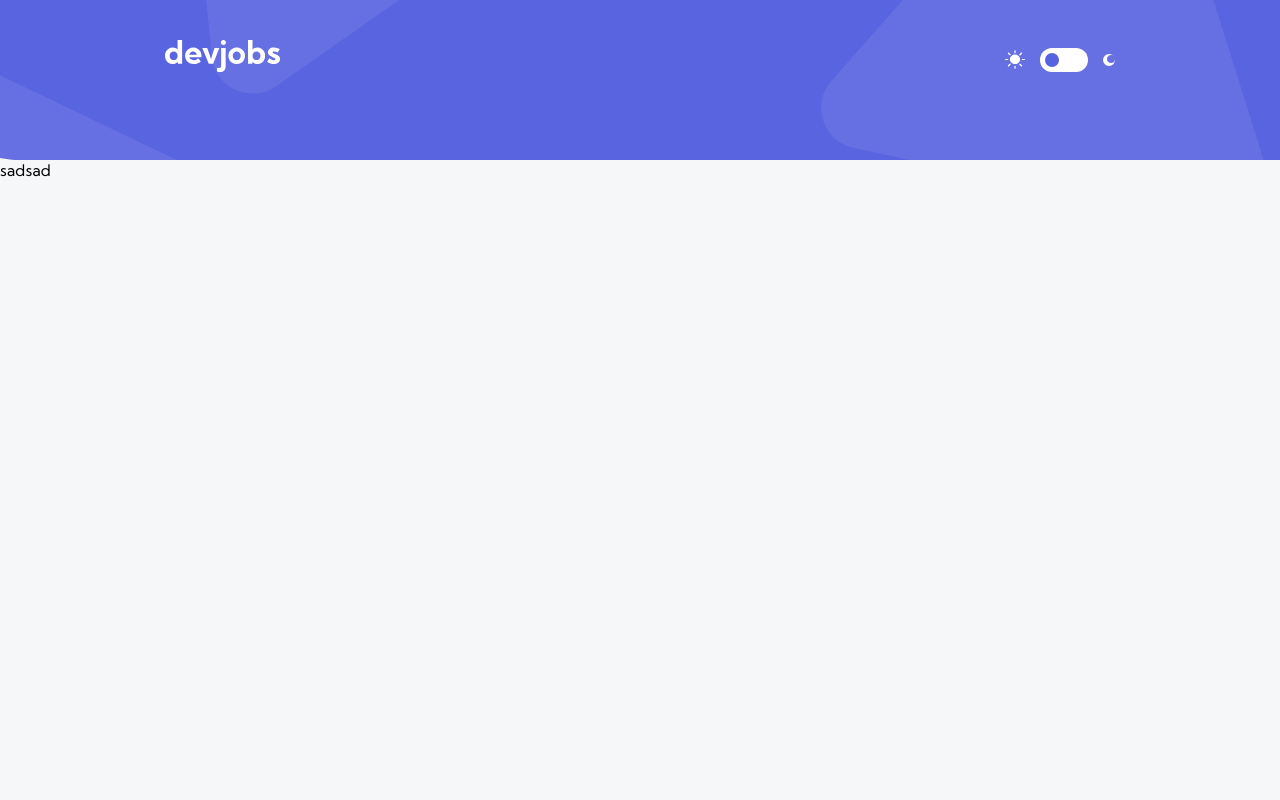
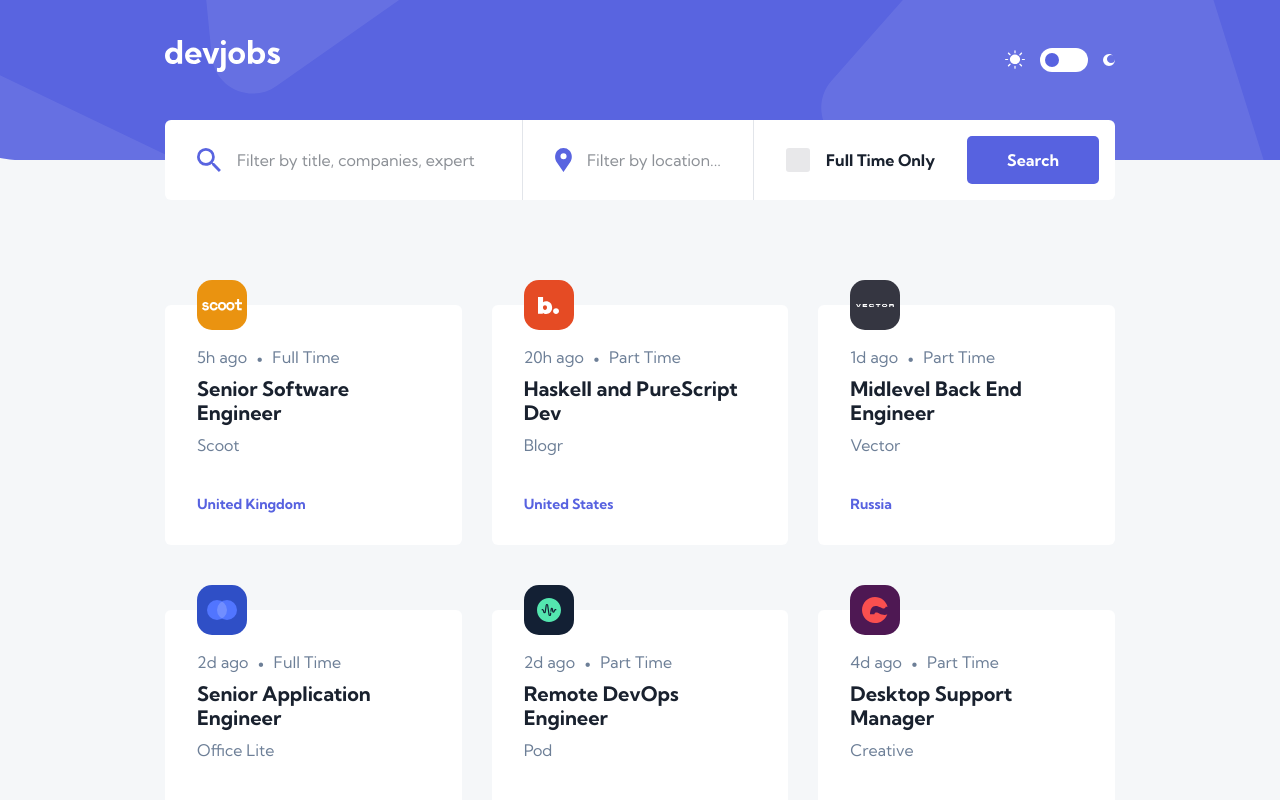
Before and after one commit to andreasremdt/fm-challenges, a React (Vite) app in the folder devjobs-web-app/: page / in a window 1280 px wide. Shown: the top 800 px of the page. Built offline with nearby package versions, Linux system fonts and the light colour scheme.

Commit message:
feat: add listings overview

```diff
--- a/devjobs-web-app/data.json
+++ b/devjobs-web-app/public/data.json
@@ -2,7 +2,7 @@
   {
     "id": 1,
     "company": "Scoot",
-    "logo": "./assets/logos/scoot.svg",
+    "logo": "/logos/scoot.svg",
     "logoBackground": "hsl(36, 87%, 49%)",
     "position": "Senior Software Engineer",
     "postedAt": "5h ago",
@@ -33,7 +33,7 @@
   {
     "id": 2,
     "company": "Blogr",
-    "logo": "./assets/logos/blogr.svg",
+    "logo": "/logos/blogr.svg",
     "logoBackground": "hsl(12, 79%, 52%)",
     "position": "Haskell and PureScript Dev",
     "postedAt": "20h ago",
@@ -64,7 +64,7 @@
   {
     "id": 3,
     "company": "Vector",
-    "logo": "./assets/logos/vector.svg",
+    "logo": "/logos/vector.svg",
     "logoBackground": "hsl(235, 10%, 23%)",
     "position": "Midlevel Back End Engineer",
     "postedAt": "1d ago",
@@ -94,7 +94,7 @@
   {
     "id": 4,
     "company": "Office Lite",
-    "logo": "./assets/logos/officelite.svg",
+    "logo": "/logos/officelite.svg",
     "logoBackground": "hsl(227, 62%, 48%)",
     "position": "Senior Application Engineer",
     "postedAt": "2d ago",
@@ -126,7 +126,7 @@
   {
     "id": 5,
     "company": "Pod",
-    "logo": "./assets/logos/pod.svg",
+    "logo": "/logos/pod.svg",
     "logoBackground": "hsl(216, 46%, 14%)",
     "position": "Remote DevOps Engineer",
     "postedAt": "2d ago",
@@ -162,7 +162,7 @@
   {
     "id": 6,
     "company": "Creative",
-    "logo": "./assets/logos/creative.svg",
+    "logo": "/logos/creative.svg",
     "logoBackground": "hsl(295, 55%, 21%)",
     "position": "Desktop Support Manager",
     "postedAt": "4d ago",
@@ -196,7 +196,7 @@
   {
     "id": 7,
     "company": "Pomodoro",
-    "logo": "./assets/logos/pomodoro.svg",
+    "logo": "/logos/pomodoro.svg",
     "logoBackground": "hsl(254, 71%, 45%)",
     "position": "iOS Engineer",
     "postedAt": "1w ago",
@@ -227,7 +227,7 @@
   {
     "id": 8,
     "company": "Maker",
-    "logo": "./assets/logos/maker.svg",
+    "logo": "/logos/maker.svg",
     "logoBackground": "hsl(218, 58%, 31%)",
     "position": "Senior EJB Developer",
     "postedAt": "1w ago",
@@ -258,7 +258,7 @@
   {
     "id": 9,
     "company": "Coffeeroasters",
-    "logo": "./assets/logos/coffeeroasters.svg",
+    "logo": "/logos/coffeeroasters.svg",
     "logoBackground": "hsl(29, 60%, 87%)",
     "position": "Senior Frontend Developer",
     "postedAt": "1w ago",
@@ -289,7 +289,7 @@
   {
     "id": 10,
     "company": "Mastercraft",
-    "logo": "./assets/logos/mastercraft.svg",
+    "logo": "/logos/mastercraft.svg",
     "logoBackground": "hsl(0, 0%, 12%)",
     "position": "App & Website Designer",
     "postedAt": "2w ago",
@@ -322,7 +322,7 @@
   {
     "id": 11,
     "company": "Crowdfund",
-    "logo": "./assets/logos/crowdfund.svg",
+    "logo": "/logos/crowdfund.svg",
     "logoBackground": "hsl(157, 57%, 50%)",
     "position": "Fullstack Developer",
     "postedAt": "1mo ago",
@@ -355,7 +355,7 @@
   {
     "id": 12,
     "company": "Typemaster",
-    "logo": "./assets/logos/typemaster.svg",
+    "logo": "/logos/typemaster.svg",
     "logoBackground": "hsl(22, 89%, 52%)",
     "position": "Technical Lead Engineer",
     "postedAt": "1mo ago",
@@ -387,7 +387,7 @@
   {
     "id": 13,
     "company": "Crowdfund",
-    "logo": "./assets/logos/crowdfund.svg",
+    "logo": "/logos/crowdfund.svg",
     "logoBackground": "hsl(157, 57%, 50%)",
     "position": "Front-end Developer",
     "postedAt": "1mo ago",
@@ -419,7 +419,7 @@
   {
     "id": 14,
     "company": "Coffeeroasters",
-    "logo": "./assets/logos/coffeeroasters.svg",
+    "logo": "/logos/coffeeroasters.svg",
     "logoBackground": "hsl(29, 60%, 87%)",
     "position": "Junior Full-Stack Developer",
     "postedAt": "1mo ago",
@@ -451,7 +451,7 @@
   {
     "id": 15,
     "company": "Blogr",
-    "logo": "./assets/logos/blogr.svg",
+    "logo": "/logos/blogr.svg",
     "logoBackground": "hsl(12, 79%, 52%)",
     "position": "Midweight Front-end Developer",
     "postedAt": "1mo ago",
--- /dev/null
+++ b/devjobs-web-app/src/components/job-preview.styled.ts
@@ -0,0 +1,72 @@
+import styled from "styled-components";
+
+export const Card = styled.article`
+  background-color: ${(props) => props.theme.colors.element};
+  border-radius: 6px;
+  padding: 32px;
+  display: flex;
+  flex-direction: column;
+  align-items: flex-start;
+  position: relative;
+  margin-top: 25px;
+`;
+
+export const Logo = styled.figure`
+  order: 1;
+  width: 50px;
+  aspect-ratio: 1;
+  border-radius: 15px;
+  display: grid;
+  place-items: center;
+  position: absolute;
+  top: -25px;
+  left: 32px;
+  margin: unset;
+`;
+
+export const Meta = styled.p`
+  color: ${(props) => props.theme.colors.darkGrey};
+  order: 2;
+  margin-block: 10px;
+
+  > span {
+    font-size: 30px;
+    line-height: 0;
+    vertical-align: middle;
+    display: inline-block;
+    margin-inline: 5px;
+  }
+`;
+
+export const Title = styled.h3`
+  font-size: ${(props) => props.theme.fontSizes.h3};
+  line-height: ${(props) => props.theme.lineHeights.h3};
+  margin: unset;
+  order: 3;
+
+  a {
+    text-decoration: none;
+    color: ${(props) => props.theme.colors.headings.text};
+
+    &:hover {
+      color: ${(props) => props.theme.colors.headings.hover.text};
+    }
+  }
+`;
+
+export const Company = styled.p`
+  color: ${(props) => props.theme.colors.darkGrey};
+  order: 4;
+  margin-block: 10px;
+`;
+
+export const Location = styled.p`
+  background-color: transparent;
+  border: unset;
+  order: 5;
+  font-family: inherit;
+  font-size: 14px;
+  font-weight: bold;
+  color: ${(props) => props.theme.colors.violet};
+  margin-block: 30px 0;
+`;
--- /dev/null
+++ b/devjobs-web-app/src/components/job-preview.tsx
@@ -0,0 +1,28 @@
+import { Link } from "react-router-dom";
+
+import type { Job } from "../services/jobs";
+import * as Styled from "./job-preview.styled";
+
+type JobPreviewProps = {
+  job: Partial<Job>;
+};
+
+function JobPreview({ job }: JobPreviewProps) {
+  return (
+    <Styled.Card>
+      <Styled.Title>
+        <Link to={`/jobs/${job.id}`}>{job.position}</Link>
+      </Styled.Title>
+      <Styled.Logo style={{ background: job.logoBackground }}>
+        <img src={job.logo} alt="" />
+      </Styled.Logo>
+      <Styled.Meta>
+        {job.postedAt} <span>•</span> {job.contract}
+      </Styled.Meta>
+      <Styled.Company>{job.company}</Styled.Company>
+      <Styled.Location>{job.location}</Styled.Location>
+    </Styled.Card>
+  );
+}
+
+export default JobPreview;
--- a/devjobs-web-app/src/components/search-bar.tsx
+++ b/devjobs-web-app/src/components/search-bar.tsx
@@ -1,20 +1,51 @@
+import { useState, FormEvent } from "react";
+
 import Checkbox from "./checkbox";
 import * as Styled from "./search-bar.styled";
 
-function SearchBar() {
+export type SearchProps = {
+  search: string;
+  location: string;
+  fullTimeOnly: boolean;
+};
+
+type SearchBarProps = {
+  availableLocations: string[];
+  onSearch: ({ search, location, fullTimeOnly }: SearchProps) => void;
+};
+
+function SearchBar({ availableLocations, onSearch }: SearchBarProps) {
+  const [search, setSearch] = useState("");
+  const [location, setLocation] = useState("");
+  const [fullTimeOnly, setFullTimeOnly] = useState(false);
+
+  function handleSubmit(event: FormEvent<HTMLFormElement>) {
+    event.preventDefault();
+
+    onSearch({ search, location, fullTimeOnly });
+  }
+
   return (
-    <Styled.Form noValidate>
-      <Styled.SearchInput type="search" id="search" placeholder="Filter by title, companies, expertise..." />
+    <Styled.Form noValidate onSubmit={handleSubmit}>
+      <Styled.SearchInput
+        type="search"
+        value={search}
+        onChange={(event) => setSearch(event.target.value)}
+        placeholder="Filter by title, companies, expertise..."
+      />
 
-      <Styled.Select required>
-        <option value="" selected>
-          Filter by location...
-        </option>
-        <option value="uk">United Kingdom</option>
-        <option value="us">United States</option>
+      <Styled.Select required value={location} onChange={(event) => setLocation(event.target.value)}>
+        <option value="">Filter by location...</option>
+        {availableLocations.map((location) => (
+          <option key={location} value={location}>
+            {location}
+          </option>
+        ))}
       </Styled.Select>
 
-      <Checkbox>Full Time Only</Checkbox>
+      <Checkbox onChange={() => setFullTimeOnly(!fullTimeOnly)} checked={fullTimeOnly}>
+        Full Time Only
+      </Checkbox>
 
       <Styled.SubmitButton type="submit">Search</Styled.SubmitButton>
     </Styled.Form>
--- /dev/null
+++ b/devjobs-web-app/src/hooks/use-jobs.ts
@@ -0,0 +1,30 @@
+import { useEffect, useState } from "react";
+import jobService, { Job } from "../services/jobs";
+
+function useJobs() {
+  const [jobs, setJobs] = useState<Job[]>([]);
+  const [error, setError] = useState<string | null>(null);
+  const [loading, setLoading] = useState(true);
+
+  useEffect(() => {
+    const fetch = async () => {
+      setLoading(true);
+
+      const { success, error, data } = await jobService.getAll();
+
+      if (success) {
+        setJobs(data);
+      } else {
+        setError(error);
+      }
+
+      setLoading(false);
+    };
+
+    fetch();
+  }, []);
+
+  return { loading, jobs, error };
+}
+
+export default useJobs;
--- /dev/null
+++ b/devjobs-web-app/src/pages/home.styled.ts
@@ -0,0 +1,8 @@
+import styled from "styled-components";
+
+export const Container = styled.main`
+  margin: 40px 165px;
+  display: grid;
+  grid-template-columns: repeat(3, 1fr);
+  gap: 40px 30px;
+`;
--- a/devjobs-web-app/src/pages/home.tsx
+++ b/devjobs-web-app/src/pages/home.tsx
@@ -1,5 +1,55 @@
-function StyleGuide() {
-  return <main>sadsad</main>;
+import { useState } from "react";
+
+import * as Styled from "./home.styled";
+import JobPreview from "../components/job-preview";
+import SearchBar, { SearchProps } from "../components/search-bar";
+import useJobs from "../hooks/use-jobs";
+
+function Home() {
+  const [searchProps, setSearchProps] = useState<SearchProps>({
+    search: "",
+    location: "",
+    fullTimeOnly: false,
+  });
+  const { loading, jobs, error } = useJobs();
+
+  const locations = Array.from(new Set(jobs.map((job) => job.location)));
+
+  const filteredJobs = jobs.filter((job) => {
+    if (searchProps.fullTimeOnly && job.contract !== "Full Time") {
+      return false;
+    }
+
+    if (searchProps.location.length > 0 && !job.location.includes(searchProps.location)) {
+      return false;
+    }
+
+    if (searchProps.search.length > 0) {
+      if (job.company.toLocaleLowerCase().includes(searchProps.search.toLocaleLowerCase())) {
+        return true;
+      }
+
+      if (job.position.toLocaleLowerCase().includes(searchProps.search.toLocaleLowerCase())) {
+        return true;
+      }
+
+      return false;
+    }
+
+    return true;
+  });
+
+  return (
+    <>
+      <SearchBar availableLocations={locations} onSearch={setSearchProps} />
+
+      <Styled.Container>
+        {filteredJobs.map((job) => (
+          <JobPreview key={job.id} job={job} />
+        ))}
+      </Styled.Container>
+    </>
+  );
 }
 
-export default StyleGuide;
+export default Home;
--- /dev/null
+++ b/devjobs-web-app/src/services/jobs.ts
@@ -0,0 +1,61 @@
+export type Job = {
+  id: number;
+  company: string;
+  logo: string;
+  logoBackground: string;
+  position: string;
+  postedAt: string;
+  contract: string;
+  location: string;
+  website: string;
+  apply: string;
+  description: string;
+  requirements: {
+    content: string;
+    items: string[];
+  };
+  role: {
+    content: string;
+    items: string[];
+  };
+};
+
+type ReturnWithData = {
+  success: true;
+  data: Job[];
+  error: null;
+};
+
+type ReturnWithError = {
+  success: false;
+  data: null;
+  error: string;
+};
+
+const jobs = {
+  async getAll(): Promise<ReturnWithData | ReturnWithError> {
+    try {
+      const response = await fetch("/data.json");
+
+      if (response.ok) {
+        const json = await response.json();
+
+        return {
+          success: true,
+          data: json as Job[],
+          error: null,
+        };
+      } else {
+        throw new Error(`Could not fetch data: ${response.status} - ${response.statusText}`);
+      }
+    } catch (ex: any) {
+      return {
+        success: false,
+        error: ex.message,
+        data: null,
+      };
+    }
+  },
+};
+
+export default jobs;
--- a/devjobs-web-app/src/styled.d.ts
+++ b/devjobs-web-app/src/styled.d.ts
@@ -4,6 +4,12 @@ declare module "styled-components" {
   export interface DefaultTheme {
     colors: {
       background: string;
+      headings: {
+        text: string;
+        hover: {
+          text: string;
+        };
+      };
       element: string;
       violet: string;
       lightViolet: string;
```
Also changed, not shown: devjobs-web-app/src/theme.ts (+12 -0 lines).
